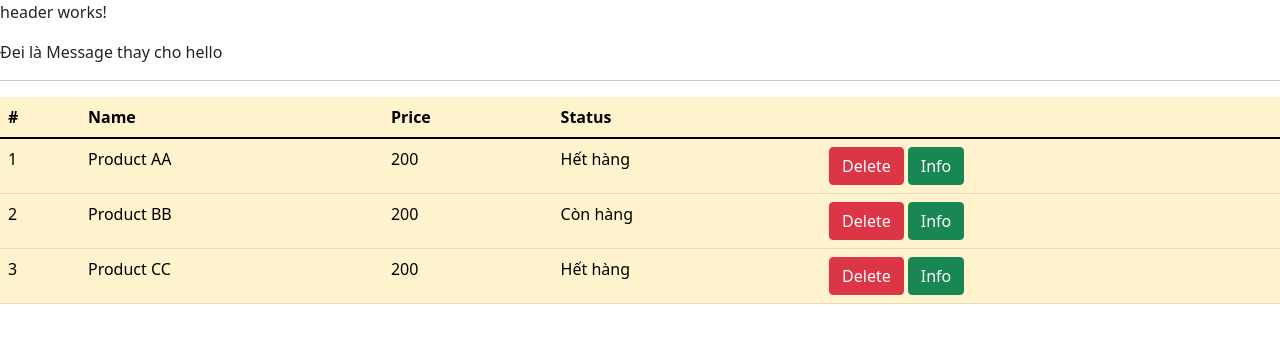
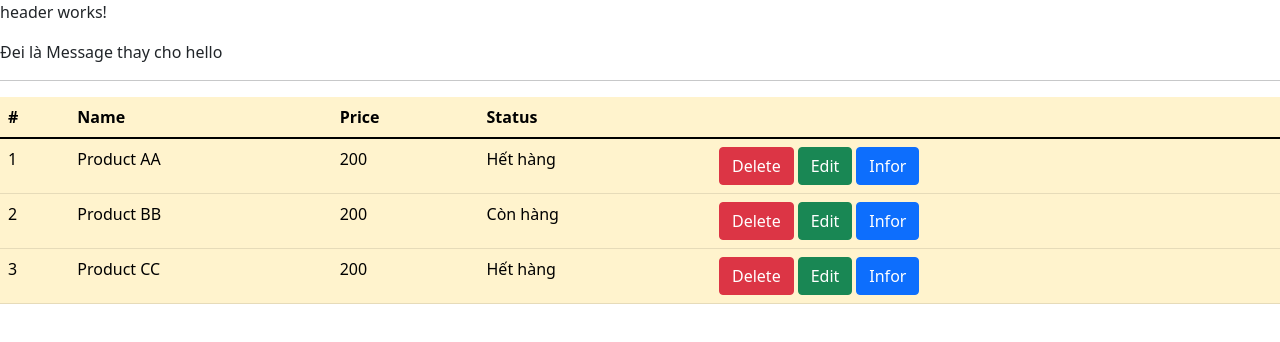
Before and after one commit to DamNamNST/framework1, an Angular app: page /product in a window 1280 px wide. Shown: the top 342 px of the page. Built offline with nearby package versions, Linux system fonts and the light colour scheme; data requests are answered from the project's data file.

Commit message:
fix update

```diff
--- a/src/app/app-routing.module.ts
+++ b/src/app/app-routing.module.ts
@@ -11,6 +11,7 @@ const routes: Routes = [
   { path: 'product', component: ProductsComponent },
   { path: 'product/add', component: ProductAddComponent },
   { path: 'product/:id', component: ProductDetailComponent },
+  { path: 'product/edit/:id', component: ProductAddComponent }
 ];
 
 @NgModule({
--- a/src/app/models/Product.ts
+++ b/src/app/models/Product.ts
@@ -1,5 +1,5 @@
 export interface IProduct {
-  id: number,
+  id?: number,
   name: string,
   price: number,
   status: boolean
--- a/src/app/product-add/product-add.component.ts
+++ b/src/app/product-add/product-add.component.ts
@@ -1,23 +1,49 @@
 import { Component, EventEmitter, OnInit, Output } from '@angular/core';
+import { ActivatedRoute, Router } from '@angular/router';
 import { IProduct } from '../models/Product';
+import { ProductService } from '../services/product.service';
 
 @Component({
   selector: 'app-product-add',
   templateUrl: './product-add.component.html',
-  styleUrls: ['./product-add.component.css']
+  styleUrls: ['./product-add.component.css'],
 })
 export class ProductAddComponent implements OnInit {
-  @Output() onAdd = new EventEmitter()
-  product: {name: string, price: number} = {
-    name: "",
-    price: 0
-  }
-  constructor() { }
+  //@Output() onAdd = new EventEmitter()
+  product: IProduct = {
+    name: '',
+    price: 0,
+    status: true,
+  };
+  constructor(
+    private productService: ProductService,
+    private router: Router,
+    private route: ActivatedRoute
+  ) {}
 
   ngOnInit(): void {
+    const id = +this.route.snapshot.paramMap.get('id')!;
+    if (id) {
+      this.productService.getProduct(id).subscribe((data) => {
+        this.product = data;
+      });
+    }
   }
-  onSubmit(){
-    console.log(this.product);
-    this.onAdd.emit(this.product)
+  onSubmit() {
+    const id = +this.route.snapshot.paramMap.get('id')!;
+    if (id) {
+      this.productService.updateProduct(this.product).subscribe((data) => {
+        setTimeout(() => {
+          //redirect về list
+          this.router.navigateByUrl('/product');
+        }, 2000);
+      });
+    }
+    this.productService.addProduct(this.product).subscribe((data) => {
+      setTimeout(() => {
+        //redirect về list
+        this.router.navigateByUrl('/product');
+      }, 2000);
+    });
   }
 }
--- a/src/app/products/products.component.html
+++ b/src/app/products/products.component.html
@@ -16,11 +16,14 @@
       <td>{{ product.price }}</td>
       <td>{{ product.status ? "Còn hàng" : "Hết hàng" }}</td>
       <td>
-        <button class="btn btn-danger" (click)="onRemoveItem(product.id)">
+        <button class="btn btn-danger" (click)="onRemoveItem(product.id!)">
           Delete
         </button>
-        <button class="btn btn-success ms-1" routerLink="/product/{{product.id}}">
-          Info
+        <button class="btn btn-success ms-1" routerLink="/product/edit/{{product.id}}">
+          Edit
+        </button>
+        <button class="btn btn-primary ms-1" routerLink="/product/{{product.id}}">
+          Infor
         </button>
       </td>
     </tr>
--- a/src/app/services/product.service.ts
+++ b/src/app/services/product.service.ts
@@ -1,29 +1,33 @@
 import { Injectable } from '@angular/core';
 import mockData from 'src/data';
-import {HttpClient} from '@angular/common/http'
+import { HttpClient } from '@angular/common/http';
 import { Observable } from 'rxjs';
 import { IProduct } from '../models/Product';
 
 @Injectable({
-  providedIn: 'root'
+  providedIn: 'root',
 })
 export class ProductService {
   API_URL: string = 'http://localhost:3001/products';
-  constructor(private http: HttpClient) { }
+  constructor(private http: HttpClient) {}
 
+  getProduct(id: number): Observable<IProduct> {
+    return this.http.get<IProduct>(`${this.API_URL}/${id}`);
+  }
 
-  getProduct(id: number): Observable<IProduct>
-  {return this.http.get<IProduct>(`${this.API_URL}/${id}`)}
-  getProducts(): Observable<IProduct[]>
-  {
+  getProducts(): Observable<IProduct[]> {
     return this.http.get<IProduct[]>(this.API_URL);
   }
-  removeProduct(id: number): Observable<IProduct>
-  {
-    return this.http.delete<IProduct>(`${this.API_URL}/${id}`)
+
+  removeProduct(id: number): Observable<IProduct> {
+    return this.http.delete<IProduct>(`${this.API_URL}/${id}`);
   }
-  addProduct(product:any){
-    mockData.push(product)
+
+  addProduct(product: any) {
+    return this.http.post<IProduct>(`${this.API_URL}`, product)
   }
-  updateProduct(){}
+
+  updateProduct(product: IProduct) {
+    return this.http.put<IProduct>(`${this.API_URL}/${product.id}`, product);
+  }
 }
```
